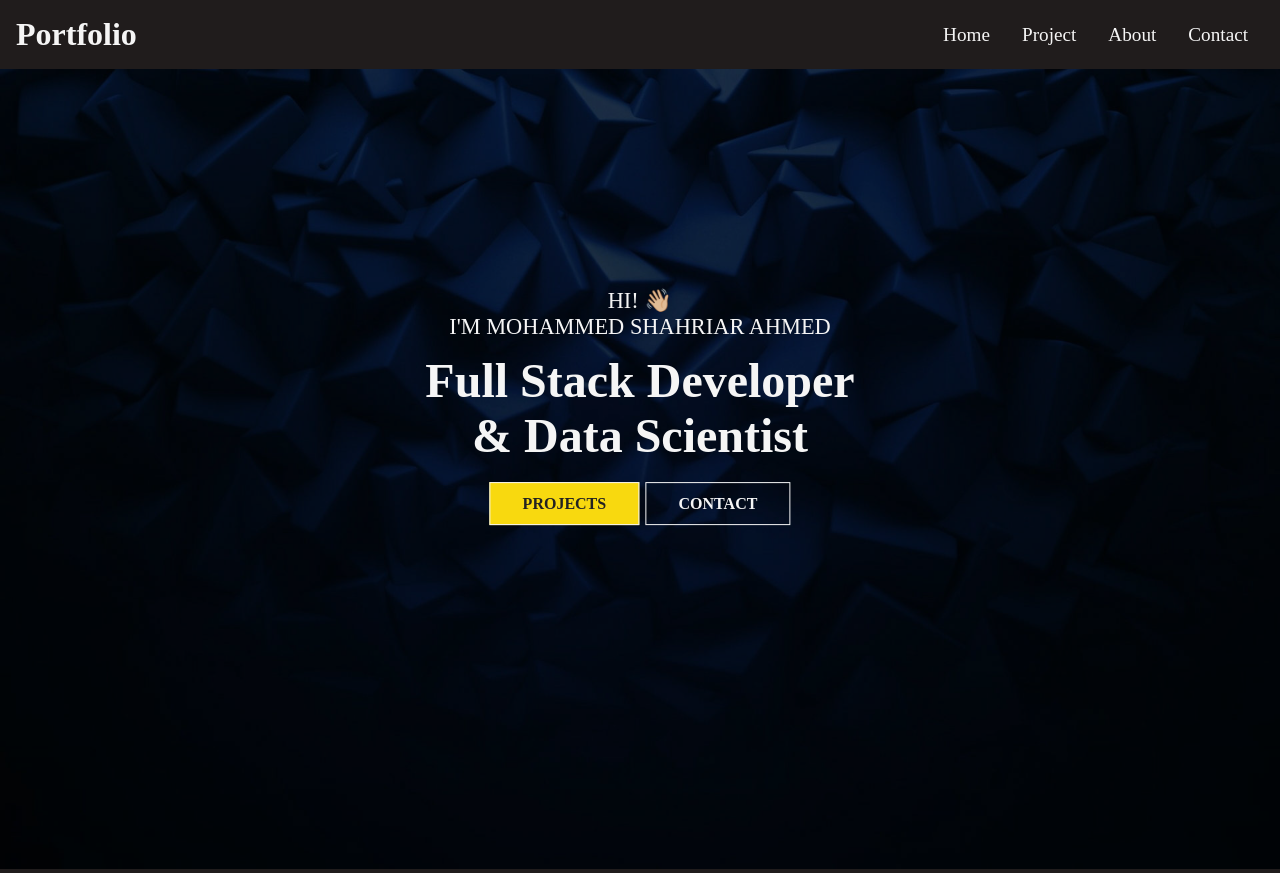
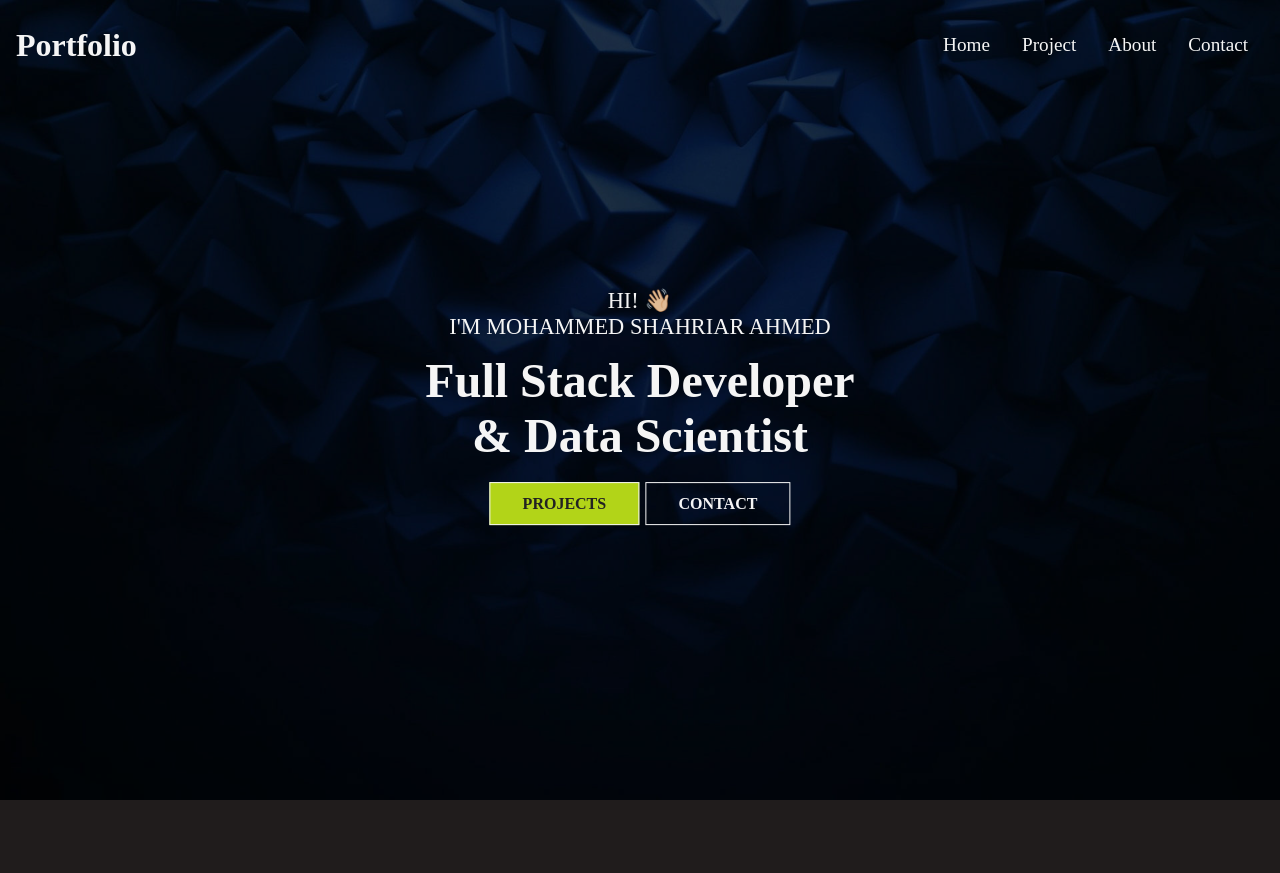
Before and after one commit to msahmed646/react-portfolio-website, a React (Create React App) app: page / in a window 1280 px wide. After the commit the page ends 804 px from the top, so only its background shows below. Built offline with nearby package versions, Linux system fonts and the light colour scheme; a web font is replaced by a local one.

Commit message:
Navbar-fixed

```diff
--- a/src/components/Navbar.js
+++ b/src/components/Navbar.js
@@ -9,13 +9,25 @@ const Navbar = () => {
     const handleClick = () => {
         setClick(!click);
     }
+
+    const [color, setColor] = useState(false);
+    const changeColor = () => {
+        if(window.scrollY >= 100){
+            setColor(true);
+        }else{
+            setColor(false);
+        }
+    };
+
+    window.addEventListener("scroll", changeColor);
+
     return (
-    <div className="header">
+        <div className={color ? "header header-bg" : "header"}>
             <Link to="/">
                 <h1>Portfolio</h1>
             </Link>
 
-        <ul className={click? "nav-menu active": "nav-menu"}>
+            <ul className={click ? "nav-menu active" : "nav-menu"}>
                 <li>
                     <Link to="/">Home</Link>
                 </li>
--- a/src/components/NavbarStyles.css
+++ b/src/components/NavbarStyles.css
@@ -3,6 +3,14 @@
     justify-content: space-between;
     align-items: center;
     padding: 1rem;
+    position: fixed;
+    width: 100%;
+    height: 90px;
+    z-index: 10;
+}
+.header-bg {
+    background-color: rgba(19, 17, 17, 0.9);
+    transition: 1s;
 }
 .nav-menu {
     display: flex;
--- a/src/index.css
+++ b/src/index.css
@@ -27,7 +27,7 @@ ul {
   padding: 12px 32px;
   font-size: 1rem;
   text-transform: uppercase;
-  background: rgb(248, 217, 15);
+  background: rgb(178, 212, 24);
   color: #222;
   border: 1px, solid, whitesmoke;
   font-weight: 600;
@@ -37,10 +37,12 @@ ul {
 .btn-light {
   background: transparent;
   color: whitesmoke;
+  border-style: solid;
 }
 
 .btn:hover {
   background: rgba(255, 255, 255, 0.2);
   color: whitesmoke;
-  transition: 0.3s;
+  border: none;
+  /* transition: 0.3s; */
 }
```
Lines whose indentation alone changed are shown as unchanged.
